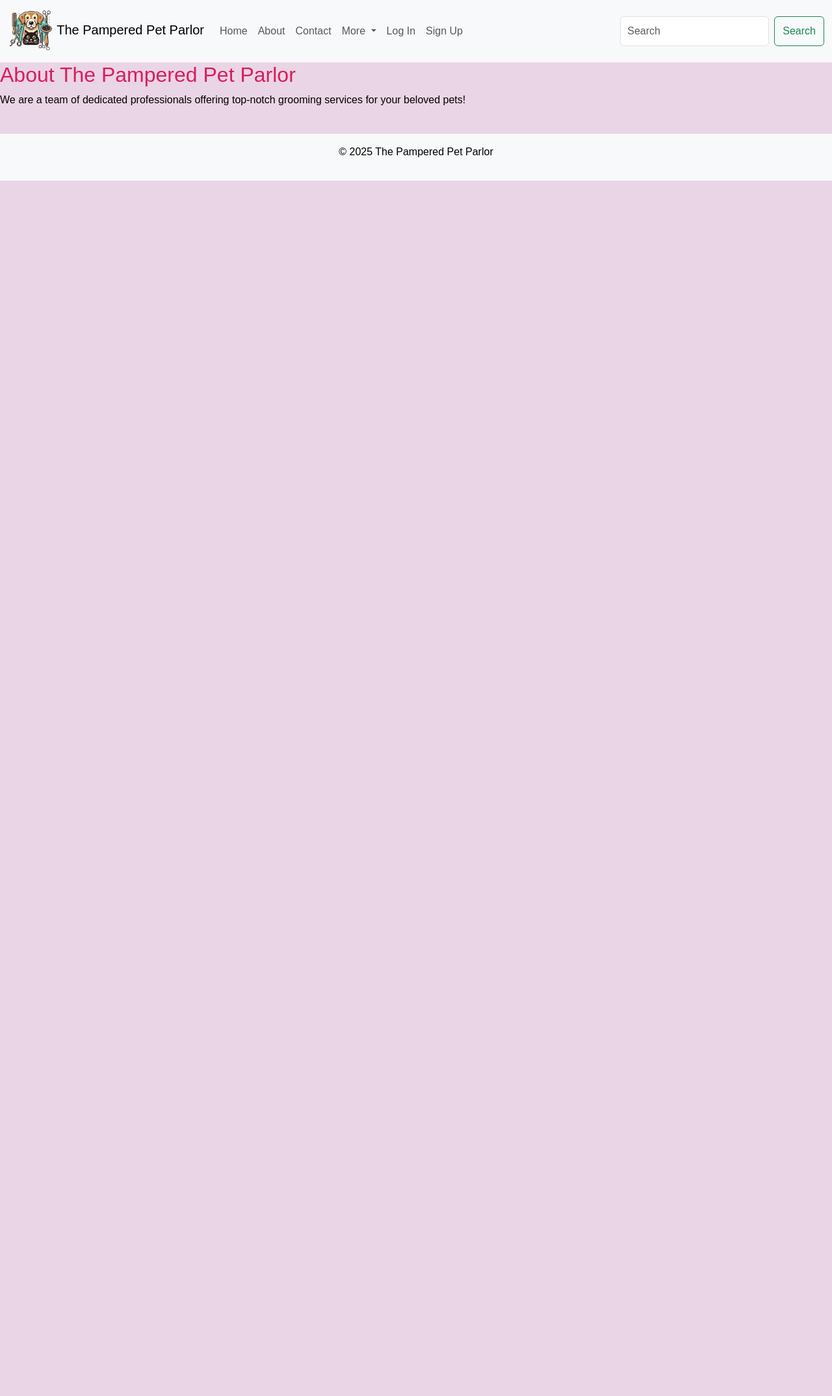
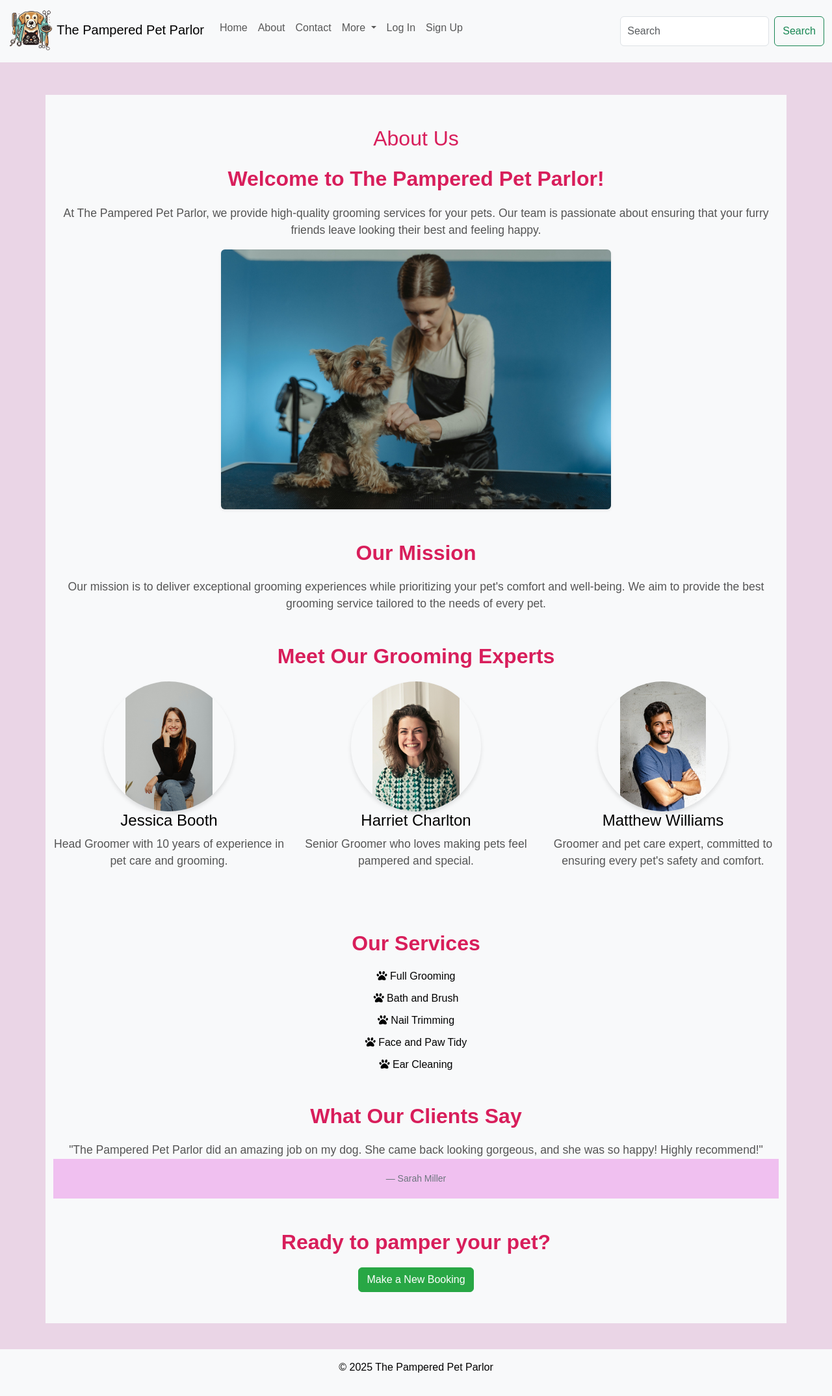
Before and after one commit to CapriceHolford/The-Pampered-Pet-Parlor, a Django app: page /about/ in a window 1280 px wide. Shown: the whole page at 65% size. Before the commit the page ends 278 px from the top, so only its background shows below. Run offline with Django 4.2, Linux system fonts and the light colour scheme.

Commit message:
updated about page, added images and mission statement

```diff
--- a/pampered_pet_parlor/templates/pampered_pet_parlor/about.html
+++ b/pampered_pet_parlor/templates/pampered_pet_parlor/about.html
@@ -1,8 +1,73 @@
 {% extends "base.html" %}
 
-{% block title %}About Us{% endblock %}
+{% load static %}  <!-- Make sure this line is at the top -->
+
+{% block title %}About Us - The Pampered Pet Parlor{% endblock %}
 
 {% block content %}
-    <h2>About The Pampered Pet Parlor</h2>
-    <p>We are a team of dedicated professionals offering top-notch grooming services for your beloved pets!</p>
+    <div class="container py-5">
+        <h2 class="text-center mb-4">About Us</h2>
+
+        <!-- Introduction Section -->
+        <section class="mb-5 center-content">
+            <h3>Welcome to The Pampered Pet Parlor!</h3>
+            <p>At The Pampered Pet Parlor, we provide high-quality grooming services for your pets. Our team is passionate about ensuring that your furry friends leave looking their best and feeling happy.</p>
+            <img src="{% static 'images/intro.jpg' %}" alt="Intro Image" class="intro-img img-fluid rounded shadow-sm">
+        </section>
+
+        <!-- Mission Section -->
+        <section class="mb-5 center-content">
+            <h3>Our Mission</h3>
+            <p>Our mission is to deliver exceptional grooming experiences while prioritizing your pet's comfort and well-being. We aim to provide the best grooming service tailored to the needs of every pet.</p>
+        </section>
+
+        <!-- Meet the Team Section -->
+        <section class="mb-5 center-content">
+            <h3>Meet Our Grooming Experts</h3>
+            <div class="row" >
+                <div class="col-md-4">
+                    <img src="{% static 'images/groomer1.jpg' %}" alt="Groomer 1" class="img-fluid rounded-circle">
+                    <h4> Jessica Booth </h4>
+                    <p>Head Groomer with 10 years of experience in pet care and grooming.</p>
+                </div>
+                <div class="col-md-4">
+                    <img src="{% static 'images/groomer2.jpg' %}" alt="Groomer 2" class="img-fluid rounded-circle">
+                    <h4> Harriet Charlton</h4>
+                    <p>Senior Groomer who loves making pets feel pampered and special.</p>
+                </div>
+                <div class="col-md-4">
+                    <img src="{% static 'images/groomer3.jpg' %}" alt="Groomer 3" class="img-fluid rounded-circle">
+                    <h4>Matthew Williams </h4>
+                    <p>Groomer and pet care expert, committed to ensuring every pet's safety and comfort.</p>
+                </div>
+            </div>
+        </section>
+
+        <!-- Services Section -->
+        <section class="mb-5 center-content">
+            <h3>Our Services</h3>
+            <ul>
+                <li><i class="fas fa-paw"></i> Full Grooming</li>
+                <li><i class="fas fa-paw"></i> Bath and Brush</li>
+                <li><i class="fas fa-paw"></i> Nail Trimming</li>
+                <li><i class="fas fa-paw"></i> Face and Paw Tidy</li>
+                <li><i class="fas fa-paw"></i> Ear Cleaning</li>
+            </ul>
+        </section>
+
+        <!-- Testimonials Section -->
+        <section class="mb-5 center-content">
+            <h3>What Our Clients Say</h3>
+            <blockquote class="blockquote">
+                <p>"The Pampered Pet Parlor did an amazing job on my dog. She came back looking gorgeous, and she was so happy! Highly recommend!"</p>
+                <footer class="blockquote-footer">Sarah Miller</footer>
+            </blockquote>
+        </section>
+
+        <!-- Call to Action Section -->
+        <section class="text-center">
+            <h3>Ready to pamper your pet?</h3>
+            <a href="{% url 'booking' %}" class="btn btn-success">Make a New Booking</a>
+        </section>
+    </div>
 {% endblock %}
--- a/pampered_pet_parlor/views.py
+++ b/pampered_pet_parlor/views.py
@@ -145,6 +145,9 @@ def change_password(request):
 
 @login_required
 def profile(request):
+    # Check if the user has clicked "Edit Profile"
+    edit_mode = request.GET.get('edit', False)
+
     if request.method == 'POST':
         # Handle form submissions for editing profile
         profile_form = EditProfileForm(request.POST, instance=request.user)
@@ -153,19 +156,18 @@ def profile(request):
         if profile_form.is_valid() and phone_form.is_valid():
             profile_form.save()  # Save the updated profile data
             # Save phone number to the user's profile or a separate model if needed
-            user_profile, created = UserProfile.objects.get_or_create(user=request.user)
+            user_profile = request.user.userprofile
             user_profile.phone = phone_form.cleaned_data['phone']
             user_profile.save()
-            return redirect('profile')
+            return redirect('profile')  # Redirect to the same page after saving
     else:
         profile_form = EditProfileForm(instance=request.user)
-        # Load the user's phone number from the profile (if it exists)
-        user_profile = UserProfile.objects.filter(user=request.user).first()
-        phone_form = ChangePhoneForm(initial={'phone': user_profile.phone if user_profile else ''})
+        phone_form = ChangePhoneForm(initial={'phone': request.user.userprofile.phone})
 
     return render(request, 'account/profile.html', {
         'profile_form': profile_form,
         'phone_form': phone_form,
+        'edit_mode': edit_mode,  # Pass edit_mode flag to the template
     })
 
 @login_required
--- a/static/css/style.css
+++ b/static/css/style.css
@@ -367,3 +367,102 @@ footer {
     color: #333;
     text-align: center;
 }
+
+/* Basic Styling for About Page */
+.container {
+    background-color: #f8f9fa;
+}
+
+h2, h3 {
+    color: #D81E5B;
+}
+
+.section {
+    padding: 40px 0;
+}
+
+section h3 {
+    font-size: 2rem;
+    margin-bottom: 20px;
+    font-weight: bold;
+}
+
+section p {
+    font-size: 1.1rem;
+    color: #555;
+}
+
+img.img-fluid {
+    width: 100%;
+    border-radius: 8px;
+    box-shadow: 0 4px 6px rgba(0, 0, 0, 0.1);
+}
+
+/* Styling for Meet the Team */
+.row {
+    display: flex;
+    justify-content: center;
+}
+
+.col-md-4 {
+    text-align: center;
+    margin-bottom: 30px;
+}
+
+.col-md-4 img {
+    width: 200px;
+    height: 200px;
+    object-fit: contain;
+    border-radius: 50%;
+}
+
+.btn-primary {
+    background-color: #D81E5B;
+    border-color: #D81E5B;
+}
+
+.btn-primary:hover {
+    background-color: #C11842;
+    border-color: #C11842;
+}
+
+.intro-img {
+    width: 80%; /* Adjust the width to a percentage of the parent container */
+    height: auto; /* Adjust height proportionally to the width */
+    object-fit: cover; /* Or use contain if you want the entire image to fit without cropping */
+    max-width: 600px; /* Optional: Add a max-width to prevent it from becoming too large */
+}
+
+.center-text {
+    text-align: center;  /* This will center all text within the container */
+}
+
+.center-content {
+    text-align: center;  /* Center text horizontally */
+    display: block;
+    margin: 0 auto;      /* Center the image */
+    max-width: 100%;     /* Ensure the image fits the container */
+}
+
+ul {
+    list-style-type: none; /* Removes bullet points */
+    padding-left: 0; /* Removes default padding */
+}
+
+ul li {
+    margin-bottom: 10px; /* Optional: add some space between the items */
+}
+
+/* Add hover effect to the button */
+.btn-success {
+    background-color: #28a745; /* Initial background color */
+    border-color: #28a745;
+    color: white;
+    transition: all 0.3s ease; /* Smooth transition */
+}
+
+.btn-success:hover {
+    background-color: #063d12; /* Darker green when hovered */
+    border-color: #063d12;
+    transform: scale(1.05); /* Slightly increase the size on hover */
+}
```
Also changed, not shown: templates/account/profile.html (+12 -4 lines), pampered_pet_parlor/forms.py (line endings or trailing spaces), static/images/groomer1.jpg (added), static/images/groomer2.jpg (added), static/images/groomer3.jpg (added), static/images/intro.jpg (added).
